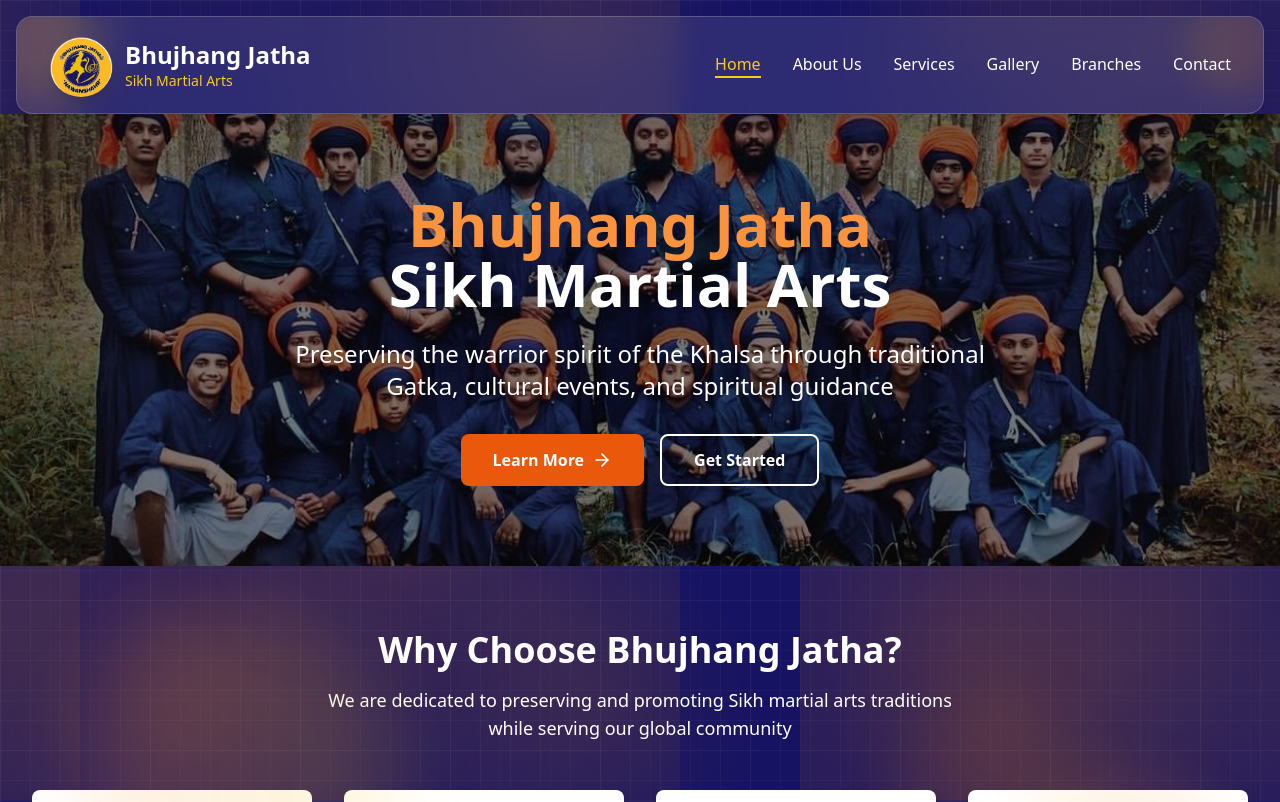
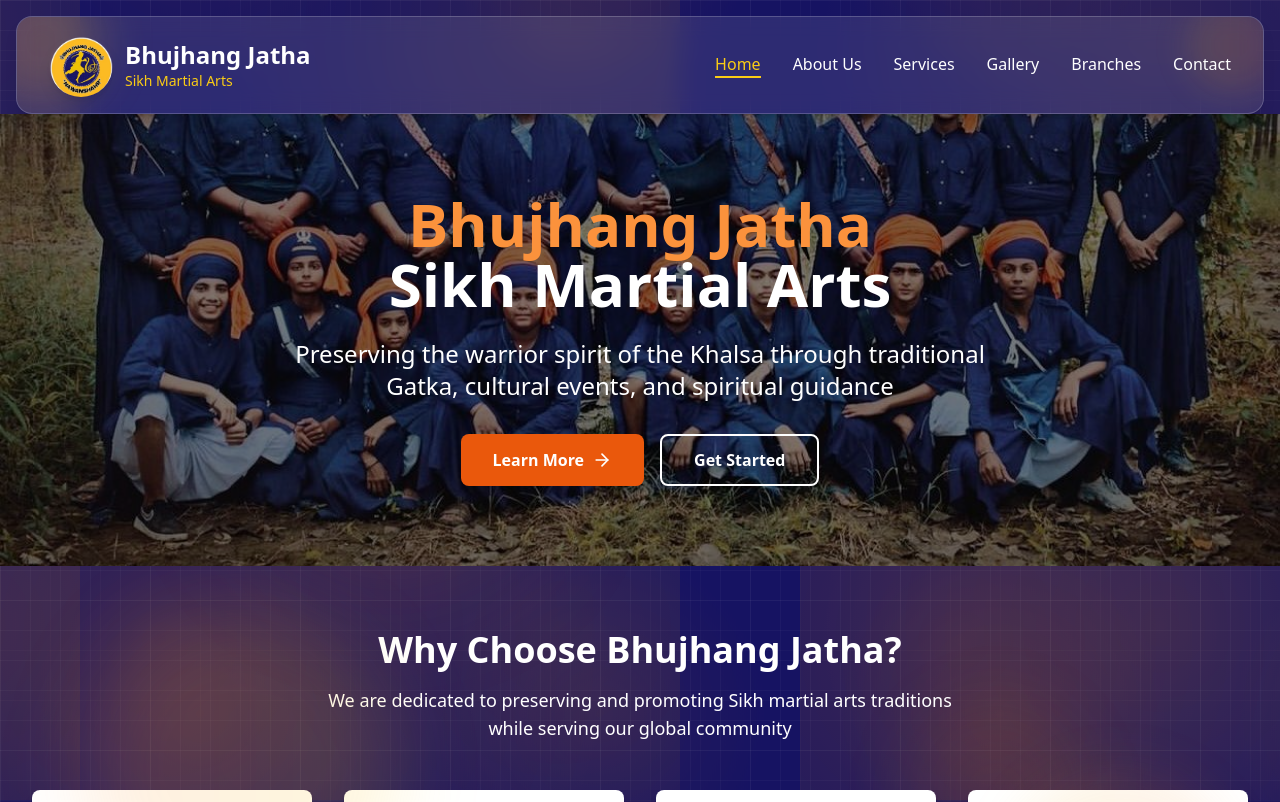
Before and after one commit to gursimran531/bhujhang_website, a React (Vite) app: page / in a window 1280 px wide. Shown: the top 802 px of the page. Built offline with nearby package versions, Linux system fonts and the light colour scheme.

Commit message:
Update hero section to use background pic.jpg centered

```diff
--- a/src/index.css
+++ b/src/index.css
@@ -90,7 +90,7 @@ body {
 .hero-background {
   background-image: url('/background pic.jpg');
   background-size: cover;
-  background-position: center 40%;
+  background-position: center center;
   background-repeat: no-repeat;
   image-rendering: -webkit-optimize-contrast;
   image-rendering: crisp-edges;
```
